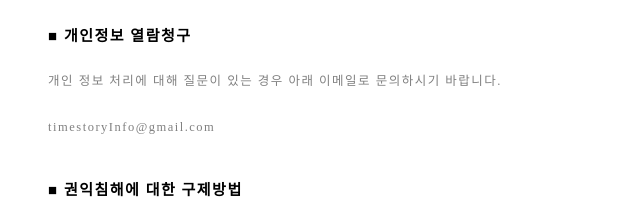
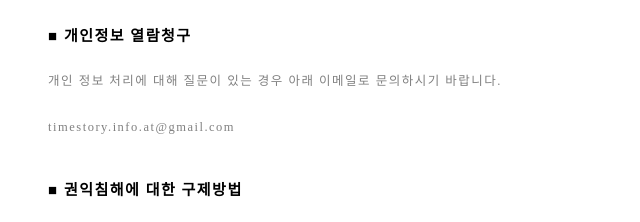
Before and after one commit to Shinkju/timestory_privacy_policy, a plain HTML site: page index.html in a window 1280 px wide. Shown: the part 1475-1697 px from the top of the page, 61-701 px from the left. Drawn offline with Linux system fonts and the light colour scheme.

Commit message:
mail address change

```diff
--- a/index.html
+++ b/index.html
@@ -209,7 +209,7 @@
                         <div class="main_body">
                             개인 정보 처리에 대해 질문이 있는 경우 아래 이메일로 문의하시기 바랍니다.
                             <br/><br/>
-                            timestoryInfo@gmail.com
+                            timestory.info.at@gmail.com
                         </div>
                     </div>
                 </div>
```
